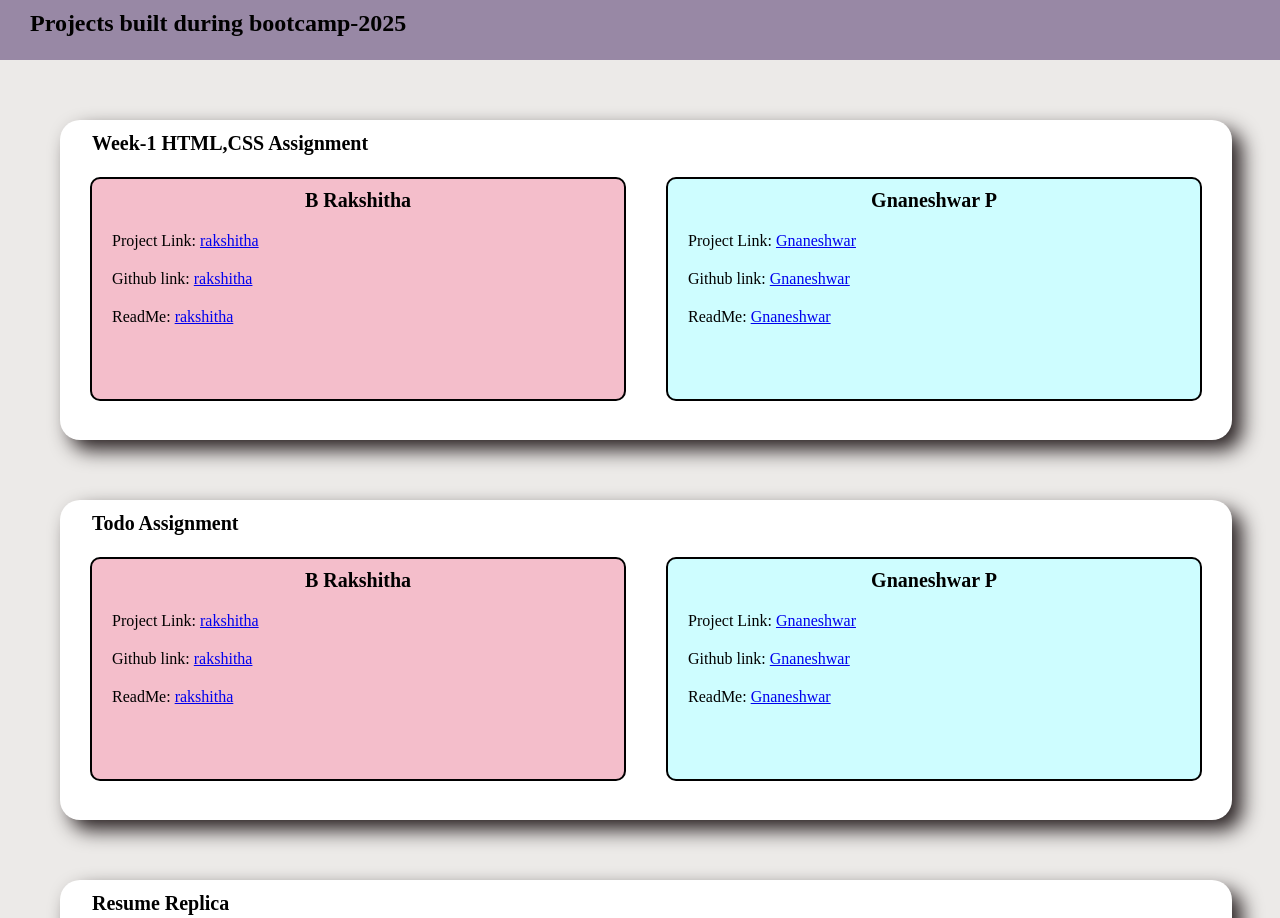
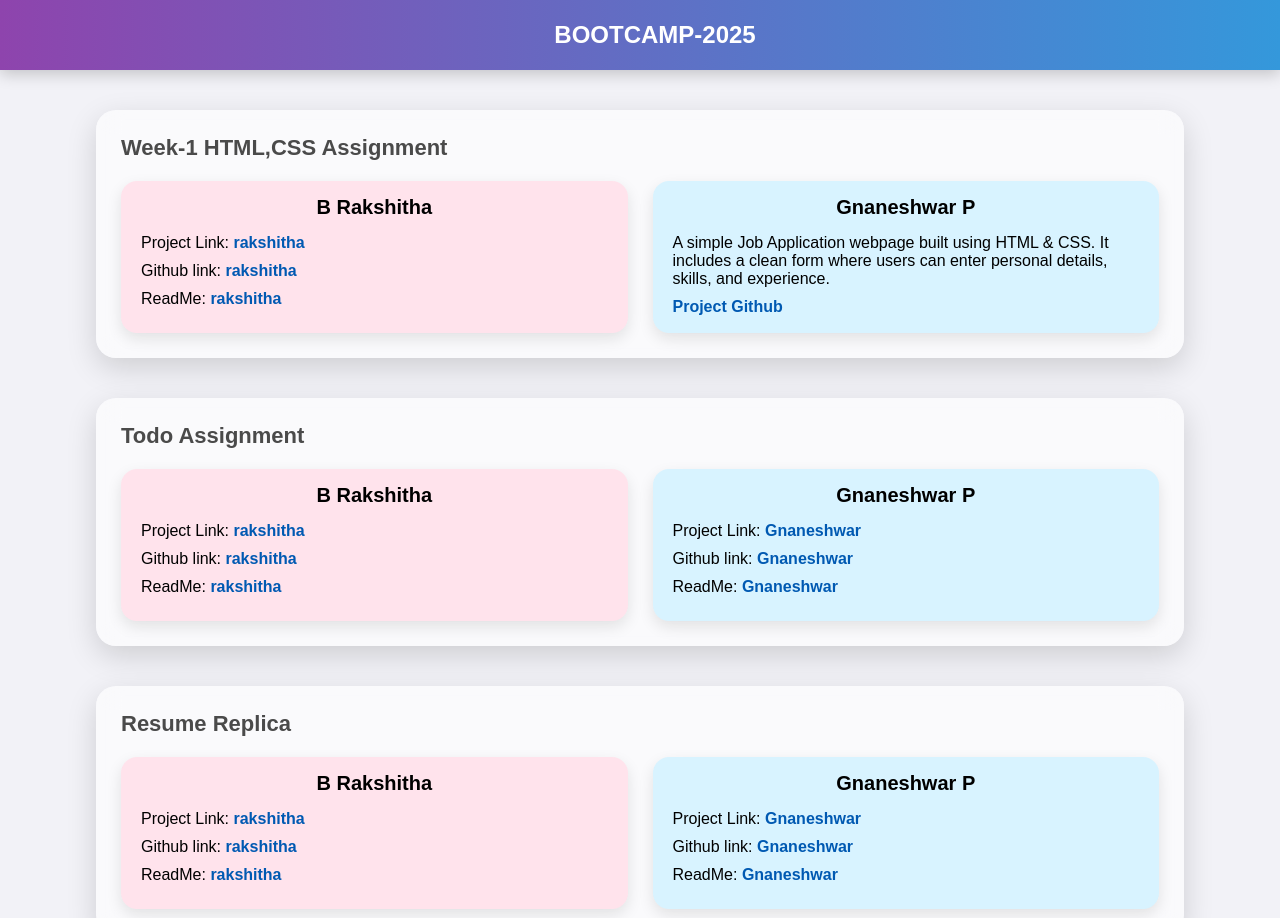
Before and after one commit to Rakshithabanapur/Portfolio, a plain HTML site: page home.html in a window 1280 px wide. Shown: the top 918 px of the page. Drawn offline with Linux system fonts and the light colour scheme.

Commit message:
new changes

```diff
--- a/home.html
+++ b/home.html
@@ -8,37 +8,46 @@
     </head>
     <body>
         <nav>
-            <h1>Projects built during bootcamp-2025</h1>
+            <h1>BOOTCAMP-2025</h1>
         </nav>
 
         <div class="container">
             <h3>Week-1 HTML,CSS Assignment</h3>
             <div class="project">
-                <div class="rakshi">
+                <div class="card rakshi">
                     <h5>B Rakshitha</h5>
                     <p>Project Link:  <a href="https://roadmap.sh/roadmaps/" target="_blank">rakshitha</a></p>
                     <p>Github link:  <a href="https://roadmap.sh/roadmaps/" target="_blank">rakshitha</a></p>
                     <p>ReadMe:  <a href="https://roadmap.sh/roadmaps/" target="_blank">rakshitha</a></p>
                 </div>
-                <div class="gnani">
+                <div class="card gnani">
                     <h5>Gnaneshwar P</h5>
-                    <p>Project Link:  <a href="https://roadmap.sh/roadmaps/" target="_blank">Gnaneshwar</a></p>
-                    <p>Github link:  <a href="https://roadmap.sh/roadmaps/" target="_blank">Gnaneshwar</a></p>
-                    <p>ReadMe:  <a href="https://roadmap.sh/roadmaps/" target="_blank">Gnaneshwar</a></p>
+
+                    <p class="synopsis">
+                        A simple Job Application webpage built using HTML & CSS.
+                        It includes a clean form where users can enter personal details,
+                        skills, and experience.
+                    </p>
+
+                    <div class="card-links">
+                        <a href="https://roadmap.sh/roadmaps/" target="_blank"> Project</a>
+                        <a href="https://roadmap.sh/roadmaps/" target="_blank"> Github</a>
+                    </div>
                 </div>
+
             </div>
         </div>
 
          <div class="container">
             <h3>Todo Assignment</h3>
             <div class="project">
-                <div class="rakshi">
+                <div class="card rakshi">
                     <h5>B Rakshitha</h5>
                     <p>Project Link:  <a href="https://roadmap.sh/roadmaps/" target="_blank">rakshitha</a></p>
                     <p>Github link:  <a href="https://roadmap.sh/roadmaps/" target="_blank">rakshitha</a></p>
                     <p>ReadMe:  <a href="https://roadmap.sh/roadmaps/" target="_blank">rakshitha</a></p>
                 </div>
-                <div class="gnani">
+                <div class="card gnani">
                     <h5>Gnaneshwar P</h5>
                     <p>Project Link:  <a href="https://roadmap.sh/roadmaps/" target="_blank">Gnaneshwar</a></p>
                     <p>Github link:  <a href="https://roadmap.sh/roadmaps/" target="_blank">Gnaneshwar</a></p>
@@ -50,13 +59,13 @@
          <div class="container">
             <h3>Resume Replica</h3>
             <div class="project">
-                <div class="rakshi">
+                <div class="card rakshi">
                     <h5>B Rakshitha</h5>
                     <p>Project Link:  <a href="https://roadmap.sh/roadmaps/" target="_blank">rakshitha</a></p>
                     <p>Github link:  <a href="https://roadmap.sh/roadmaps/" target="_blank">rakshitha</a></p>
                     <p>ReadMe:  <a href="https://roadmap.sh/roadmaps/" target="_blank">rakshitha</a></p>
                 </div>
-                <div class="gnani">
+                <div class="card gnani">
                     <h5>Gnaneshwar P</h5>
                     <p>Project Link:  <a href="https://roadmap.sh/roadmaps/" target="_blank">Gnaneshwar</a></p>
                     <p>Github link:  <a href="https://roadmap.sh/roadmaps/" target="_blank">Gnaneshwar</a></p>
@@ -68,13 +77,13 @@
          <div class="container">
             <h3>CLI TOOL</h3>
             <div class="project">
-                <div class="rakshi">
+                <div class="card rakshi">
                     <h5>B Rakshitha</h5>
                     <p>Project Link:  <a href="https://roadmap.sh/roadmaps/" target="_blank">rakshitha</a></p>
                     <p>Github link:  <a href="https://roadmap.sh/roadmaps/" target="_blank">rakshitha</a></p>
                     <p>ReadMe:  <a href="https://roadmap.sh/roadmaps/" target="_blank">rakshitha</a></p>
                 </div>
-                <div class="gnani">
+                <div class="card gnani">
                     <h5>Gnaneshwar P</h5>
                     <p>Project Link:  <a href="https://roadmap.sh/roadmaps/" target="_blank">Gnaneshwar</a></p>
                     <p>Github link:  <a href="https://roadmap.sh/roadmaps/" target="_blank">Gnaneshwar</a></p>
@@ -86,13 +95,13 @@
          <div class="container">
             <h3>Tic-Tac-Toe</h3>
             <div class="project">
-                <div class="rakshi">
+                <div class="card rakshi">
                     <h5>B Rakshitha</h5>
                     <p>Project Link:  <a href="https://roadmap.sh/roadmaps/" target="_blank">rakshitha</a></p>
                     <p>Github link:  <a href="https://roadmap.sh/roadmaps/" target="_blank">rakshitha</a></p>
                     <p>ReadMe:  <a href="https://roadmap.sh/roadmaps/" target="_blank">rakshitha</a></p>
                 </div>
-                <div class="gnani">
+                <div class="card gnani">
                     <h5>Gnaneshwar P</h5>
                     <p>Project Link:  <a href="https://roadmap.sh/roadmaps/" target="_blank">Gnaneshwar</a></p>
                     <p>Github link:  <a href="https://roadmap.sh/roadmaps/" target="_blank">Gnaneshwar</a></p>
--- a/style.css
+++ b/style.css
@@ -1,74 +1,96 @@
 * {
     padding: 0;
     margin: 0;
+    box-sizing: border-box;
+    font-family: "Poppins", sans-serif;
 }
 
 :root {
-    --bg-color: rgb(236, 234, 232);
-    --navbar: rgb(152, 136, 165);
-    --box: rgb(255, 255, 255);
-    --raks: rgb(244, 190, 203);
-    --gnan: rgb(206, 253, 255);
+    --bg: #f2f2f7;
+    --navbar: linear-gradient(90deg, #8e44ad, #3498db);
+    --card1: #ffe3ec;
+    --card2: #d8f3ff;
+    --container: rgba(255, 255, 255, 0.6);
 }
 
 body {
-    background-color: var(--bg-color);
+    background: var(--bg);
 }
 
 nav {
-    background-color: var(--navbar);
-    height: 60px;
-    width:100%;
+    background: var(--navbar);
+    height: 70px;
+    width: 100%;
+    text-align: center;
+    position: sticky;
+    top: 0;
+    z-index: 100;
+    display: flex;
+    align-items: center;
+    justify-content: center;
+    padding-left: 30px;
+    color: white;
+    font-weight: bold;
+    box-shadow: 0 4px 15px rgba(0,0,0,0.2);
 }
 
-h1{
-    padding: 10px 30px;
+.container {
+    width: 85%;
+    margin: 40px auto;
+    background: var(--container);
+    backdrop-filter: blur(12px);
+    padding: 25px;
+    border-radius: 20px;
+    box-shadow: 0 10px 30px rgba(0,0,0,0.15);
 }
 
-.container{
-    padding: 10px;
-    margin: 60px;
-    height:300px;
-    width: 90vw;
-    background-color: var(--box);
-    border-radius: 20px;
-    box-shadow: 10px 10px 20px rgb(40, 32, 33);
+.container h3 {
+    font-size: 22px;
+    margin-bottom: 20px;
+    color: #4a4a4a;
 }
 
-h3{
-    margin: 2px 22px;
-    font-size: 20px;
+.project {
+    display: grid;
+    grid-template-columns: repeat(auto-fit,minmax(300px,1fr));
+    gap: 25px;
 }
 
-h5{
-    margin: 10px;
-    font-size: 20px;
-    text-align: center;
+.card {
+    padding: 15px 20px;
+    height: auto;
+    background: white;
+    border-radius: 16px;
+    transition: 0.3s;
+    box-shadow: 0 6px 15px rgba(0,0,0,0.1);
 }
 
-.project{
-    display: flex;
-    justify-content: space-between;
+.rakshi { background-color: var(--card1); }
+.gnani { background-color: var(--card2); }
+
+.card:hover {
+    transform: translateY(-5px);
+    box-shadow: 0px 12px 25px rgba(0, 0, 0, 0.2);
 }
 
-.rakshi {
-    margin: 20px;
-    height: 220px;
-    width:90vmin;
-    border-radius: 10px;
-    background-color: var(--raks);
-    border: 2px solid black;
+.card h5 {
+    text-align: center;
+    margin-bottom: 15px;
+    font-size: 20px;
+    font-weight: 600;
 }
 
-.gnani {
-    margin: 20px;
-    height: 220px;
-    width:90vmin;
-    border-radius: 10px;
-    background-color: var(--gnan);
-    border: 2px solid black;
+.card p {
+    margin: 10px 0;
+    font-size: 16px;
 }
 
-p{
-    margin: 20px 20px;
+a {
+    text-decoration: none;
+    font-weight: bold;
+    color: #0059b2;
 }
+
+a:hover {
+    text-decoration: underline;
+}
```
